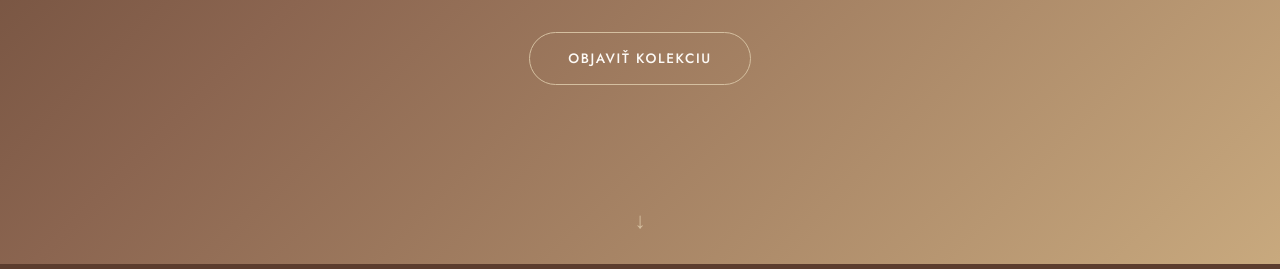
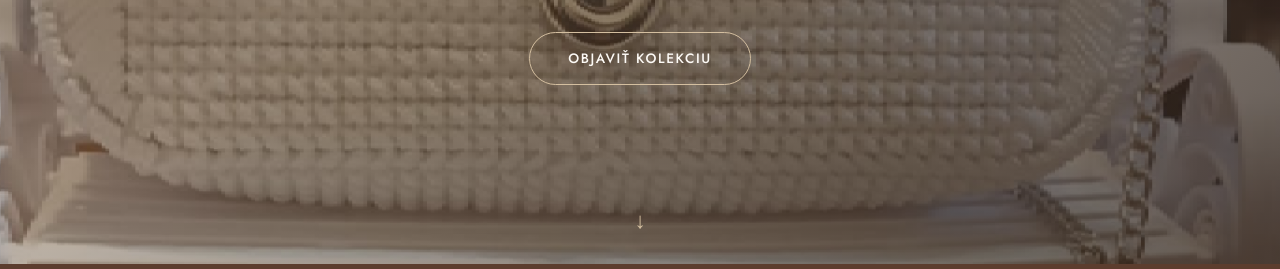
Before and after one commit to zuzubezekova/Vy-van-kabelky, a plain HTML site: page index.html in a window 1280 px wide. Shown: the part 536-805 px from the top of the page. Drawn offline with nearby package versions, Linux system fonts and the light colour scheme.

Commit message:
Pridanie fotky v hero

```diff
--- a/assets/css/style.css
+++ b/assets/css/style.css
@@ -38,6 +38,10 @@
   --radius: 12px;
   --shadow: 0 4px 24px var(--color-shadow);
   --shadow-lg: 0 8px 40px var(--color-shadow-hover);
+   /* ===== GRADIENT LIGHT ===== */
+   --grad-0: rgba(83, 61, 52, 0.55);
+  --grad-40: rgba(101, 78, 62, 0.45);
+  --grad-100: rgba(43, 31, 26, 0.75);
 }
 
 /* Dark mode */
@@ -55,6 +59,11 @@ body.dark-mode {
 
   --color-ink: #f0e4d0;
   --color-mud: #b0906a;
+  /* ===== GRADIENT DARK ===== */
+   --grad-0: rgba(197, 143, 120, 0.75);  /* espresso */
+  --grad-40: rgba(203, 153, 119, 0.65); /* bark */
+  --grad-100: rgba(245, 235, 220, 0.55); /* latte */
+
 }
 
 /* BASE */
@@ -147,12 +156,21 @@ option {
   display: flex;
   align-items: center;
   justify-content: center;
-  background: linear-gradient(
-    135deg,
-    var(--color-espresso) 0%,
-    var(--color-bark) 40%,
-    var(--color-latte) 100%
-  );
+
+  /* POZADIE FOTKA + GRADIENT OVERLAY */
+  background:
+    linear-gradient(
+      135deg,
+      var(--grad-0) 0%,   /* espresso overlay */
+      var(--grad-40) 40%,  /* bark overlay */
+      var(--grad-100) 100% /* latte overlay */
+    ),
+    url("../images/Kabelka8.png");
+
+  background-size: cover;
+  background-position: center;
+  background-repeat: no-repeat;
+
   overflow: hidden;
 }
 
```
Also changed, not shown: assets/images/Kabelka8.png (added).
